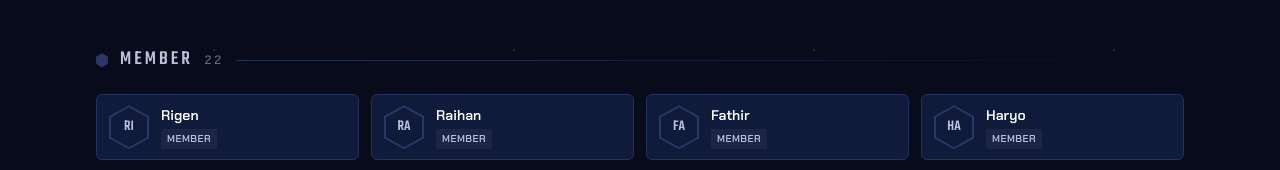
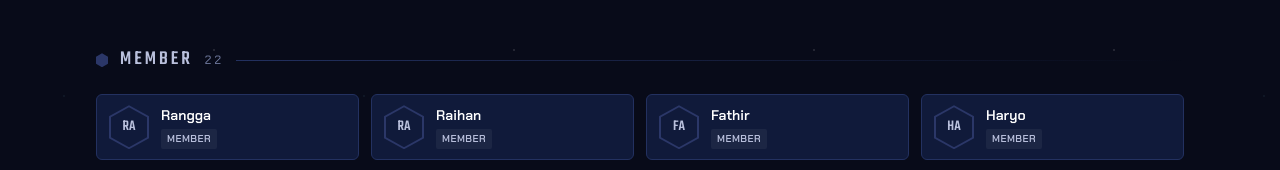
Before and after one commit to rafiakbarmuzaki/web-jaya, a React (Vite) app: page / in a window 1280 px wide. Shown: the part 1659-1829 px from the top of the page. Built offline with nearby package versions, Linux system fonts and the light colour scheme.

Commit message:
first commit

```diff
--- a/src/data/members.ts
+++ b/src/data/members.ts
@@ -33,7 +33,7 @@ export const members: Member[] = [
 
   { name: 'Rama', role: 'Komisaris' },
 
-  { name: 'Rigen', role: 'Member' },
+  { name: 'Rangga', role: 'Member' },
   { name: 'Raihan', role: 'Member' },
   { name: 'Fathir', role: 'Member' },
   { name: 'Haryo', role: 'Member' },
```
